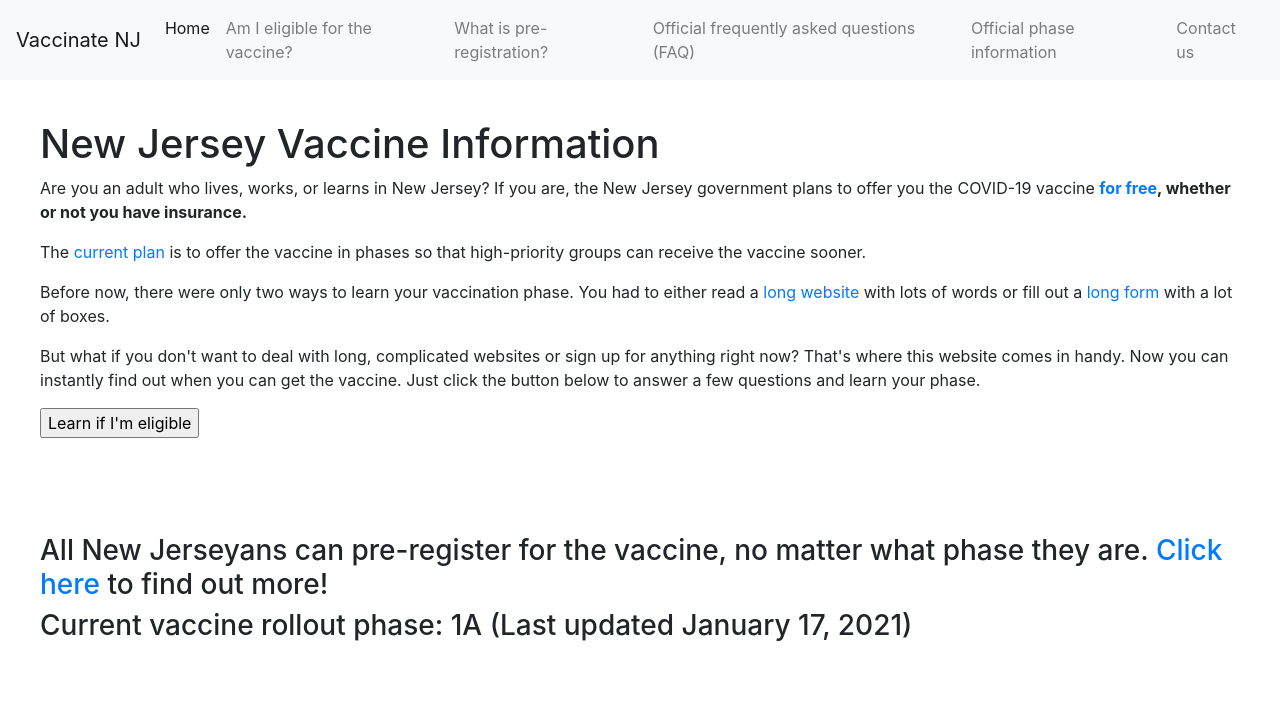
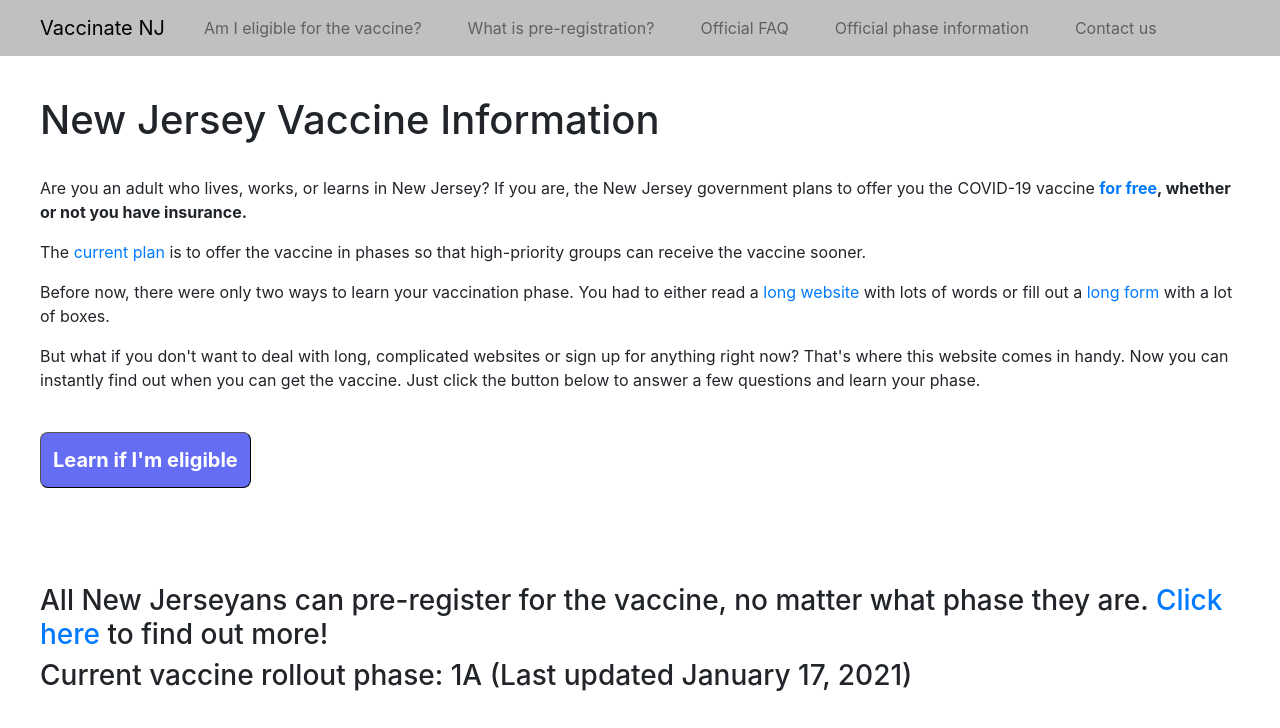
Before and after one commit to tpeng85/COVID-19-Vaccine-Eligibility-Explainer-NJ, a Flask app: page / in a window 1280 px wide. Shown: the top 728 px of the page. Run offline with Flask 2, Linux system fonts and the light colour scheme; some libraries are stand-ins or nearby versions.

Commit message:
Changes according to doc
- Made changes to padding on home page
- Fixed issues with navbar not expanding
- Made changes to questionnaire layout

```diff
--- a/app/templates/base.html
+++ b/app/templates/base.html
@@ -7,10 +7,69 @@
   {% else %}
   <title>Home</title>
   {% endif %}
+  <script src="https://ajax.googleapis.com/ajax/libs/jquery/3.2.1/jquery.min.js"></script>
+  <script src="https://maxcdn.bootstrapcdn.com/bootstrap/3.3.7/js/bootstrap.min.js"> </script>
   <link rel="stylesheet" href="https://stackpath.bootstrapcdn.com/bootstrap/4.1.3/css/bootstrap.min.css" integrity="sha384-MCw98/SFnGE8fJT3GXwEOngsV7Zt27NXFoaoApmYm81iuXoPkFOJwJ8ERdknLPMO" crossorigin="anonymous">
 </head>
+<style>
+
+.navbar {
+  padding-left:40px;
+  background-color: #C0C0C0;
+}
+
+.navbar .navbar-brand {
+  color: #000000;
+}
+
+.navbar-collapse.collapse.in {
+  display: block!important;
+}
+
+.navbar-nav > li{
+  margin-left:15px;
+  margin-right:15px;
+}
+
+.response {
+  background-color: #ffffff;
+  border-radius:8px;
+  padding: 8px;
+  color: #000000;
+  margin-right: 20px;
+  border-width: thin;
+}
+
+#eligible {
+  background-color: #646DF4;
+  border-radius:8px;
+  padding: 12px;
+  color: #ffffff;
+  font-weight: bold;
+  font-size: 20px;
+  border-width: thin;
+}
+
+#splash{
+  width: 400px;
+  margin-left: 50px;
+}
+
+#restart{
+  background-color: #ffffff;
+  border-radius:8px;
+  padding: 8px;
+  color: #000000;
+  border-width: thin;
+}
+
+p {
+  width: auto;
+}
+
+</style>
 <body>
-  <nav class="navbar navbar-expand-lg navbar-light bg-light">
+  <nav class="navbar navbar-expand-lg navbar-light">
     <a class="navbar-brand" href="/">Vaccinate NJ</a>
     <button class="navbar-toggler" type="button" data-toggle="collapse" data-target="#navbarSupportedContent" aria-controls="navbarSupportedContent" aria-expanded="false" aria-label="Toggle navigation">
       <span class="navbar-toggler-icon"></span>
@@ -18,9 +77,6 @@
 
     <div class="collapse navbar-collapse" id="navbarSupportedContent">
       <ul class="navbar-nav mr-auto">
-        <li class="nav-item active">
-          <a class="nav-link" href="/">Home <span class="sr-only">(current)</span></a>
-        </li>
         <li class="nav-item">
           <a class="nav-link" href="/questionnaire/0">Am I eligible for the vaccine?</a>
         </li>
@@ -28,7 +84,7 @@
           <a class="nav-link" href="/preregister">What is pre-registration?</a>
         </li>
         <li class="nav-item">
-          <a class="nav-link" href="https://covid19.nj.gov/faqs">Official frequently asked questions (FAQ)</a>
+          <a class="nav-link" href="https://covid19.nj.gov/faqs">Official FAQ</a>
         </li>
         <li class="nav-item">
           <a class="nav-link" href="https://covid19.nj.gov/faqs/nj-information/slowing-the-spread/who-is-eligible-for-vaccination-in-new-jersey-who-is-included-in-the-vaccination-phases">Official phase information</a>
--- a/app/templates/index.html
+++ b/app/templates/index.html
@@ -3,29 +3,52 @@
 {% block content %}
 
 <h1>New Jersey Vaccine Information</h1>
+<br>
+
+<!--
+Unsure how to add an image without making it look weird, have to consider viewing
+experience on both desktop and mobile
+<img src="https://images.unsplash.com/photo-1607326207820-989c6d53a0a2?ixid=MXwx
+MjA3fDB8MHxwaG90by1wYWdlfHx8fGVufDB8fHw%3D&ixlib=rb-1.2.1&auto=format&fit=crop&w
+=1651&q=80" alt="Vaccine on blue background" id="splash">
+<br>
+<br>
+-->
 
 <div>
   <p>
-    Are you an adult who lives, works, or learns in New Jersey? If you are, the New Jersey government plans to offer you the COVID-19 vaccine <b><a href="https://covid19.nj.gov/faqs/nj-information/assistance-and-benefits/is-the-covid-19-vaccine-free-what-if-i-dont-have-insurance">for free</a>, whether or not you have insurance.</b>
-
+    Are you an adult who lives, works, or learns in New Jersey? If you are, the
+    New Jersey government plans to offer you the COVID-19 vaccine <b>
+    <a href="https://covid19.nj.gov/faqs/nj-information/assistance-and-
+    benefits/is-the-covid-19-vaccine-free-what-if-i-dont-have-insurance">
+    for free</a>, whether or not you have insurance.</b>
   </p>
   <p>
-    The <a href="https://covid19.nj.gov/faqs/nj-information/slowing-the-spread/who-is-eligible-for-vaccination-in-new-jersey-who-is-included-in-the-vaccination-phases">current plan </a> is to offer the vaccine in phases so that high-priority groups can receive the vaccine sooner.
+    The <a href="https://covid19.nj.gov/faqs/nj-information/slowing-the-spread/
+    who-is-eligible-for-vaccination-in-new-jersey-who-is-included-in-the-vaccina
+    tion-phases">current plan </a> is to offer the vaccine in phases so that
+    high-priority groups can receive the vaccine sooner.
   </p>
   <p>
-    Before now, there were only two ways to learn your vaccination phase. You had to either read a
-    <a href="https://covid19.nj.gov/faqs/nj-information/slowing-the-spread/who-is-eligible-for-vaccination-in-new-jersey-who-is-included-in-the-vaccination-phases">long website </a>
+    Before now, there were only two ways to learn your vaccination phase. You
+    had to either read a
+    <a href="https://covid19.nj.gov/faqs/nj-information/slowing-the-spread/
+    who-is-eligible-for-vaccination-in-new-jersey-who-is-included-in-the-
+    vaccination-phases">long website </a>
     with lots of words or fill out a
     <a href="https://covidvaccine.nj.gov/">long form</a>
     with a lot of boxes.
   </p>
+
   <p>
     But what if you don't want to deal with long, complicated websites or sign up for anything right now? That's where this website comes in handy. Now you can instantly find out when you can get the vaccine. Just click the button below to answer a few questions and learn your phase.
   </p>
 </div>
 
+<br>
+
 <form action="/questionnaire/0">
-  <input type="submit" value="Learn if I'm eligible"/>
+  <input type="submit" value="Learn if I'm eligible" id="eligible"/>
 </form>
 
 {% endblock %}
```
Also changed, not shown: app/templates/questionnaire.html (+6 -5 lines), 2 other files.
